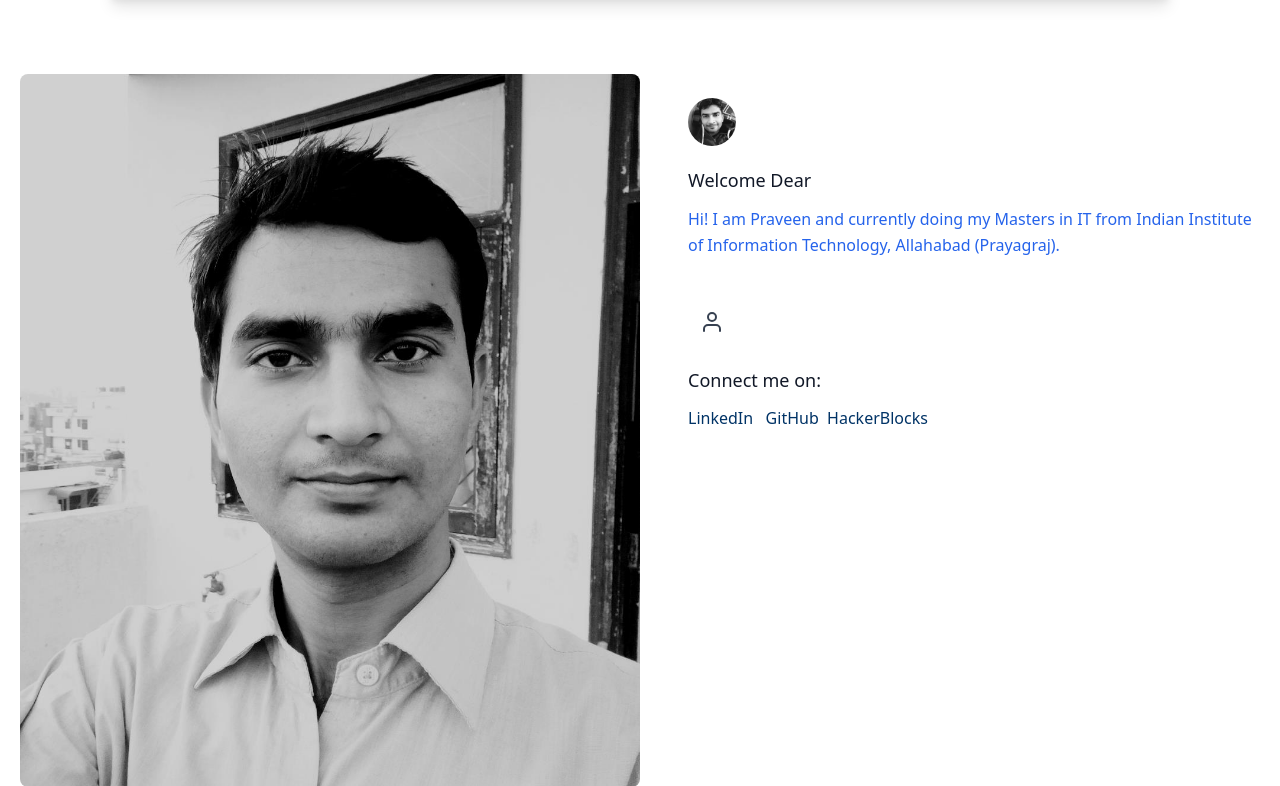
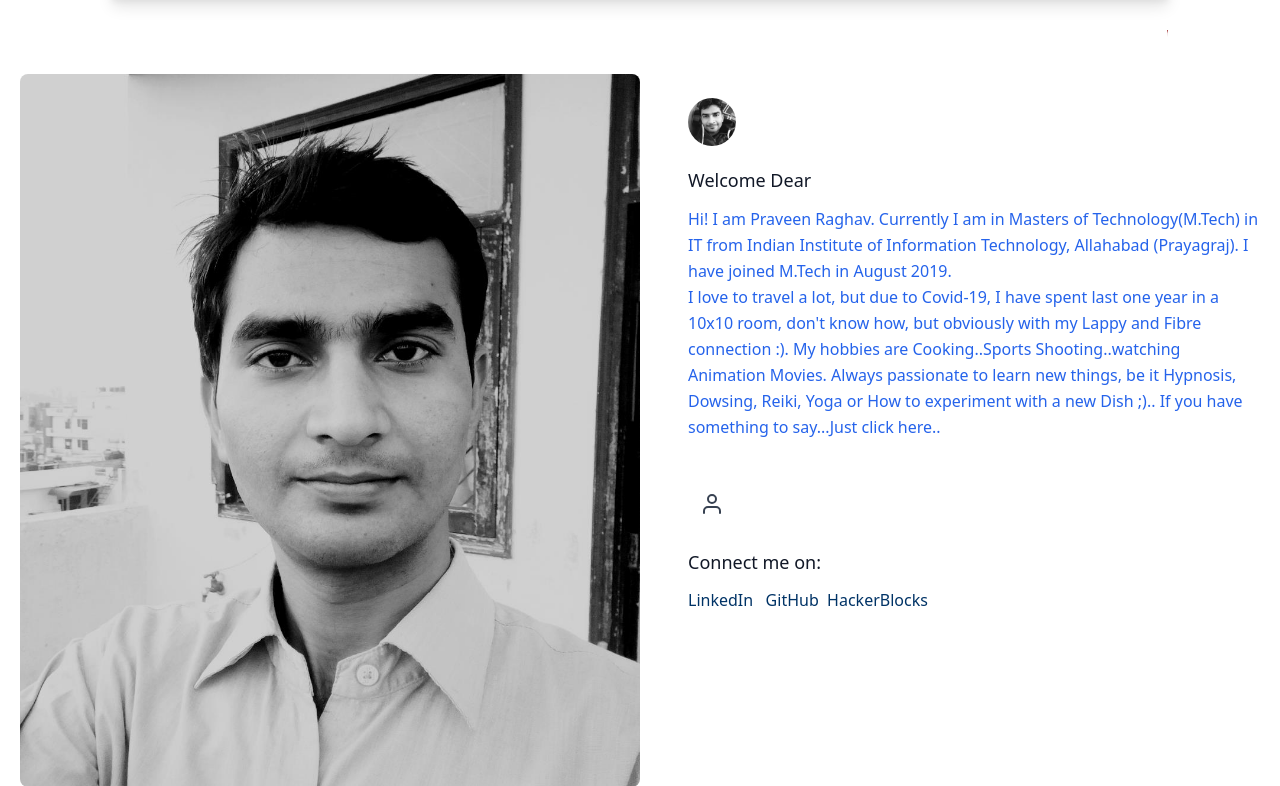
Before and after one commit to praveenraghav97/personalweb, a Django app: page / in a window 1280 px wide. Shown: the part 80-866 px from the top of the page. Run offline with Django 3.2, Linux system fonts and the light colour scheme; parts of the project's set-up code (start-up, migrations or seed data) failed here and were passed over.

Commit message:
Updated Create Project

```diff
--- a/templates/home/body.html
+++ b/templates/home/body.html
@@ -16,7 +16,13 @@
         <div class="flex-grow">
           <h2 class="text-gray-900 text-lg title-font font-medium mb-3">Welcome Dear</h2>
           <p class="leading-relaxed text-base text-blue-600">
-              Hi! I am Praveen and currently doing my Masters in IT from Indian Institute of Information Technology, Allahabad (Prayagraj).
+              Hi! I am Praveen Raghav. Currently I am in Masters of Technology(M.Tech) in IT from Indian Institute of Information Technology, Allahabad (Prayagraj).
+              I have joined M.Tech in August 2019. <br>
+              I love to travel a lot, but due to Covid-19, I have spent last one year in a 10x10 room, don't know how,
+              but obviously with my Lappy and Fibre connection :).
+              My hobbies are Cooking..Sports Shooting..watching Animation Movies. Always passionate to learn new things, be it
+              Hypnosis, Dowsing, Reiki, Yoga or How to experiment with a new Dish ;)..
+              If you have something to say...Just <a href="{% url 'contact' %}">click here..</a>
           </p>
         </div>
       </div>
```
